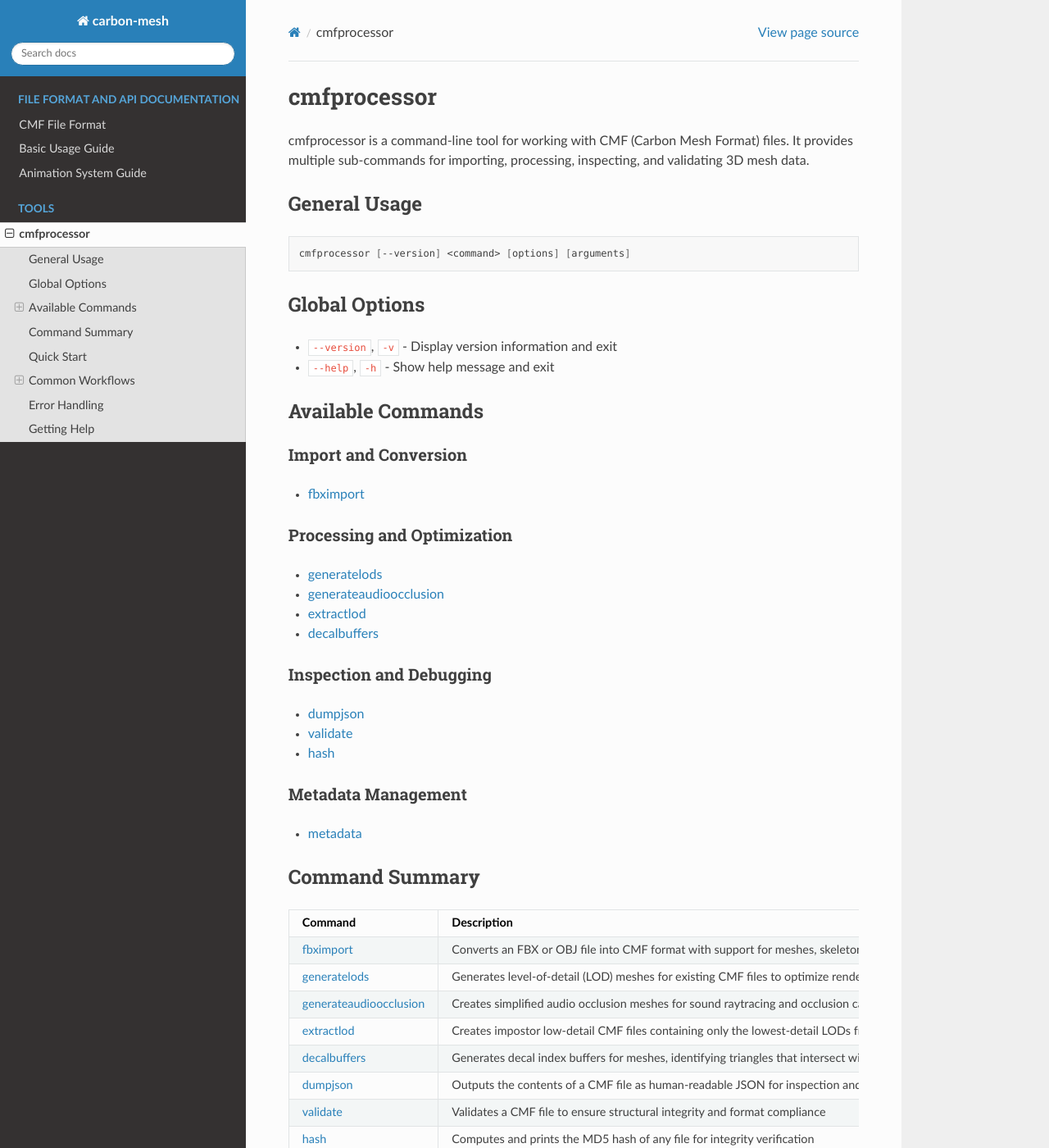
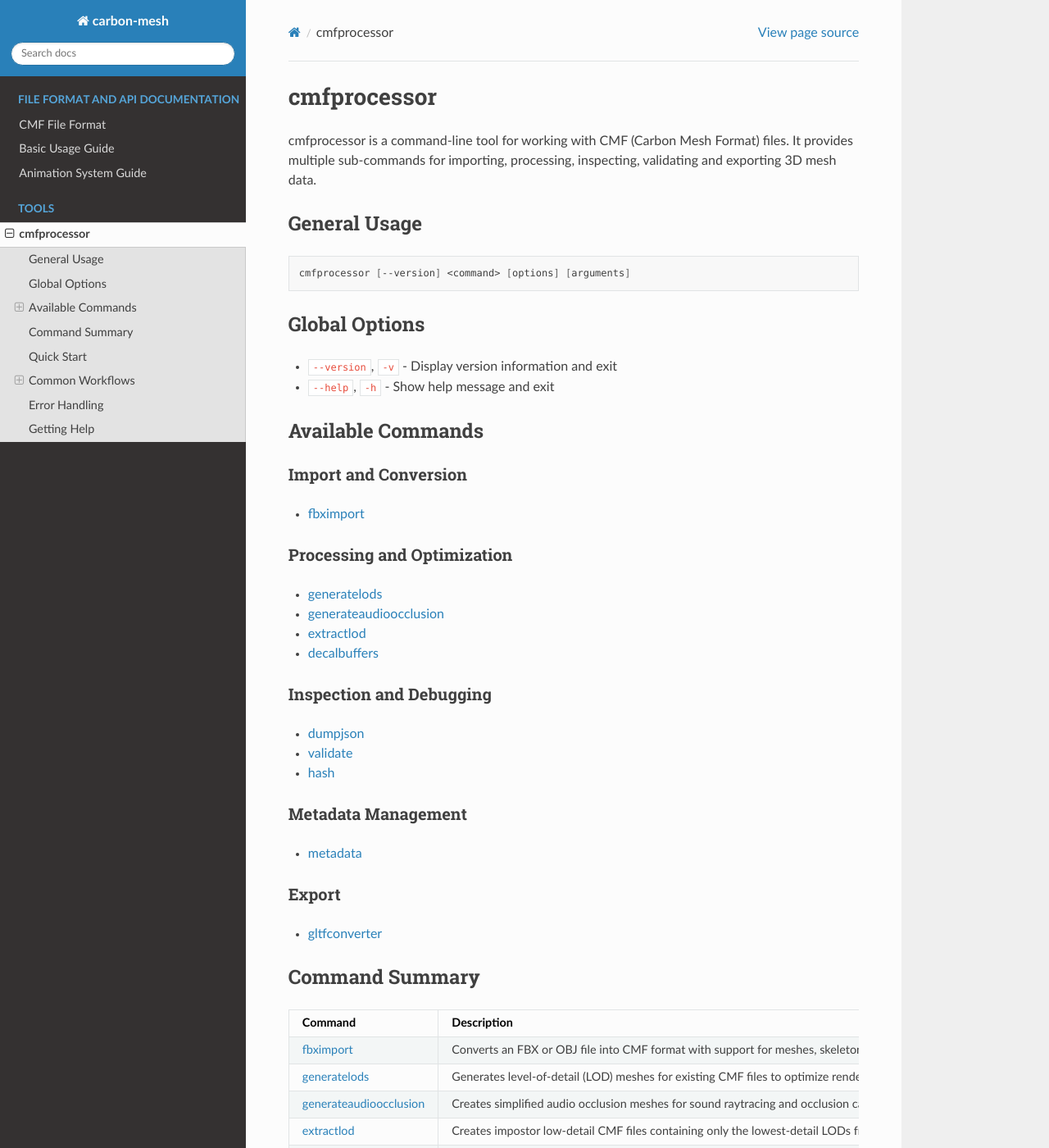
Before and after one commit to carbonengine/mesh, a Sphinx documentation site: the page built from doc/source/cmfprocessor/cmfprocessor.rst, in a window 1280 px wide and 1400 px high. Shown: the whole window at 82% size. Built offline with Sphinx 7.4.7 and the Read the Docs theme 3.1.0, drawn with Linux system fonts in a browser that asks for light colours; some of the changed text lies outside the part shown.

Commit message:
gltfconverter docs

```diff
--- a/doc/source/cmfprocessor/cmfprocessor.rst
+++ b/doc/source/cmfprocessor/cmfprocessor.rst
@@ -1,7 +1,7 @@
 cmfprocessor
 ============
 
-cmfprocessor is a command-line tool for working with CMF (Carbon Mesh Format) files. It provides multiple sub-commands for importing, processing, inspecting, and validating 3D mesh data.
+cmfprocessor is a command-line tool for working with CMF (Carbon Mesh Format) files. It provides multiple sub-commands for importing, processing, inspecting, validating and exporting 3D mesh data.
 
 General Usage
 -------------
@@ -56,6 +56,14 @@ Metadata Management
 
    metadata
 
+Export
+^^^^^^
+
+.. toctree::
+   :maxdepth: 1
+
+   gltfconverter
+
 Command Summary
 ---------------
 
@@ -83,6 +91,8 @@ Command Summary
      - Computes and prints the MD5 hash of any file for integrity verification
    * - :doc:`metadata <metadata>`
      - Adds, modifies, or removes metadata key-value pairs in CMF files
+   * - :doc:`gltfconverter <gltfconverter>`
+     - Converts a CMF file to GLTF, including meshes, skeletons and animations
 
 Quick Start
 -----------
@@ -110,6 +120,11 @@ Validate a CMF file:
 .. code-block:: bash
 
    cmfprocessor validate model.cmf
+
+Convert a CMF file to GLTF:
+.. code-block:: bash
+
+   cmfprocessor gltfconverter model.cmf model.gltf
 
 Common Workflows
 ----------------
@@ -166,6 +181,14 @@ Asset Verification Pipeline
    # Compute hash for tracking
    cmfprocessor hash model.cmf > model.md5
 
+Exporting CMF to GLTF with secondary CMF files containing animations
+^^^^^^^^^^^^^^^^^^^^^^^^^^^^^^^^^^^^^^^^^^^^^^^^^^^^^^^^^^^^^^^^^^^^
+
+.. code-block:: bash
+
+   # Export a CMF file containing the model, with separate CMF files containing animations
+   cmfprocessor gltfconverter --src2 animation1.cmf --src2 animation2.cmf model.cmf model.gltf
+
 Error Handling
 --------------
 
```
Also changed, not shown: doc/source/cmfprocessor/gltfconverter.rst (added, +69 -0 lines).
